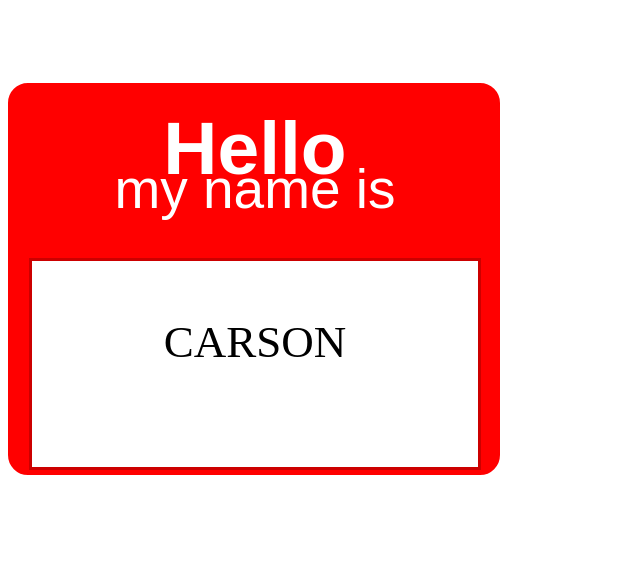
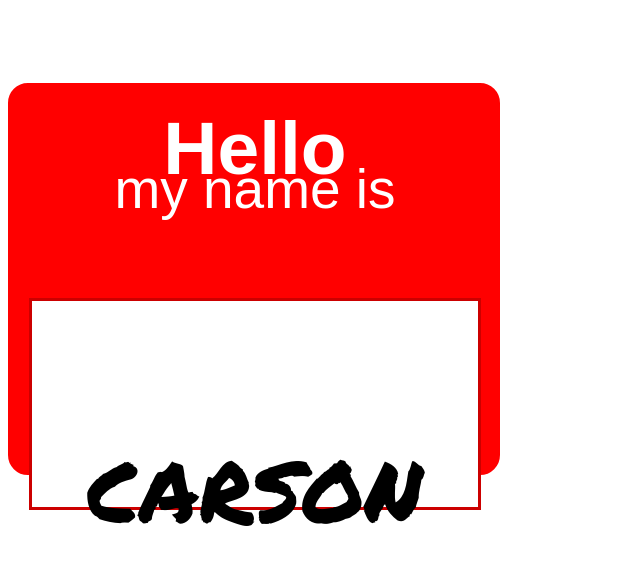
Before and after one commit to cjk1997/nameBadge, a plain HTML site: page index.html in a window 1280 px wide. Shown: the whole page, without its empty margins (0-640 px from the left). Drawn offline with Linux system fonts and the light colour scheme.

Commit message:
Font file and updated font

```diff
--- a/nameBadge.css
+++ b/nameBadge.css
@@ -34,10 +34,14 @@
     height: 55px;
     box-align: top;
 }
+@font-face {
+    font-family: permanentMarker;
+    src: url(PermanentMarker.ttf)
+}
 .myName {
     top: 70px;
-    font-family: ;
-    font-size: 45px;
+    font-family: permanentMarker;
+    font-size: 85px;
     border: solid;
     border-color: #cc0000;
     background-color: #fff;
```
Also changed, not shown: PermanentMarker.ttf (added).
